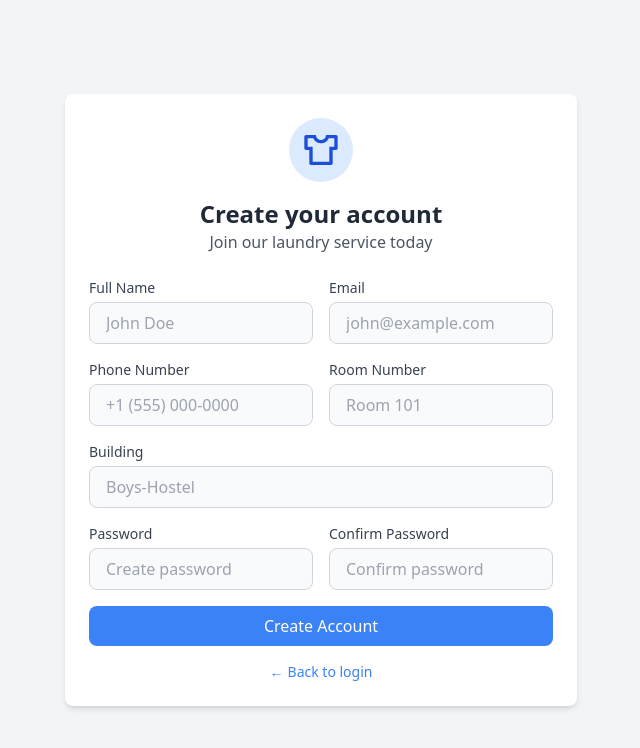
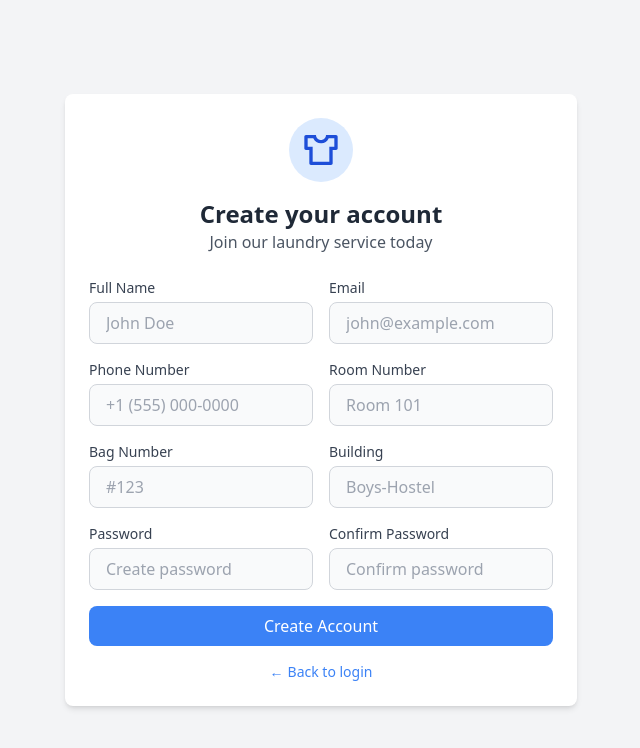
Before and after one commit to codinggita/laundry_buddy, a React (Vite) app in the folder Frontend/: page /registration in a window 1280 px wide. Shown: the top 748 px of the page, without its empty margins (319-959 px from the left). Built offline with nearby package versions, Linux system fonts and the light colour scheme.

Commit message:
Add the bag number input in form

```diff
--- a/Frontend/src/Component/User/Registration.jsx
+++ b/Frontend/src/Component/User/Registration.jsx
@@ -9,6 +9,7 @@
 const [email,setEmail]=useState('');
 const [number,setNumber]=useState('');
 const [room,setRoom]=useState('');
+const [bag,setBag]=useState('');
 const [building,setBuilding]=useState('');
 const [password,setPassword]=useState('');
 const [confirmpassword,setconfirmPassword]=useState('');
@@ -32,6 +33,7 @@
       email,
       phoneNumber:number,
       roomNumber:room,
+      bagNumber:bag,
       buildingName:building,
       password,
       confirmPassword:password
@@ -151,8 +153,23 @@
               />
             </div>
 
+            {/* Bag Number */}
+            <div>
+              <label htmlFor="room" className="block text-sm font-medium text-gray-700">
+                Bag Number
+              </label>
+              <input
+                type="text"
+                id="bag"
+                placeholder="#123"
+                className="block w-full px-4 py-2 mt-1 text-gray-700 bg-gray-50 border border-gray-300 rounded-lg focus:ring-blue-500 focus:border-blue-500"
+                onChange={(e) => setBag(e.target.value)}
+
+              />
+            </div>
+
             {/* Building */}
-            <div className="sm:col-span-2">
+            <div >
               <label htmlFor="building" className="block text-sm font-medium text-gray-700">
                 Building
               </label>
```
